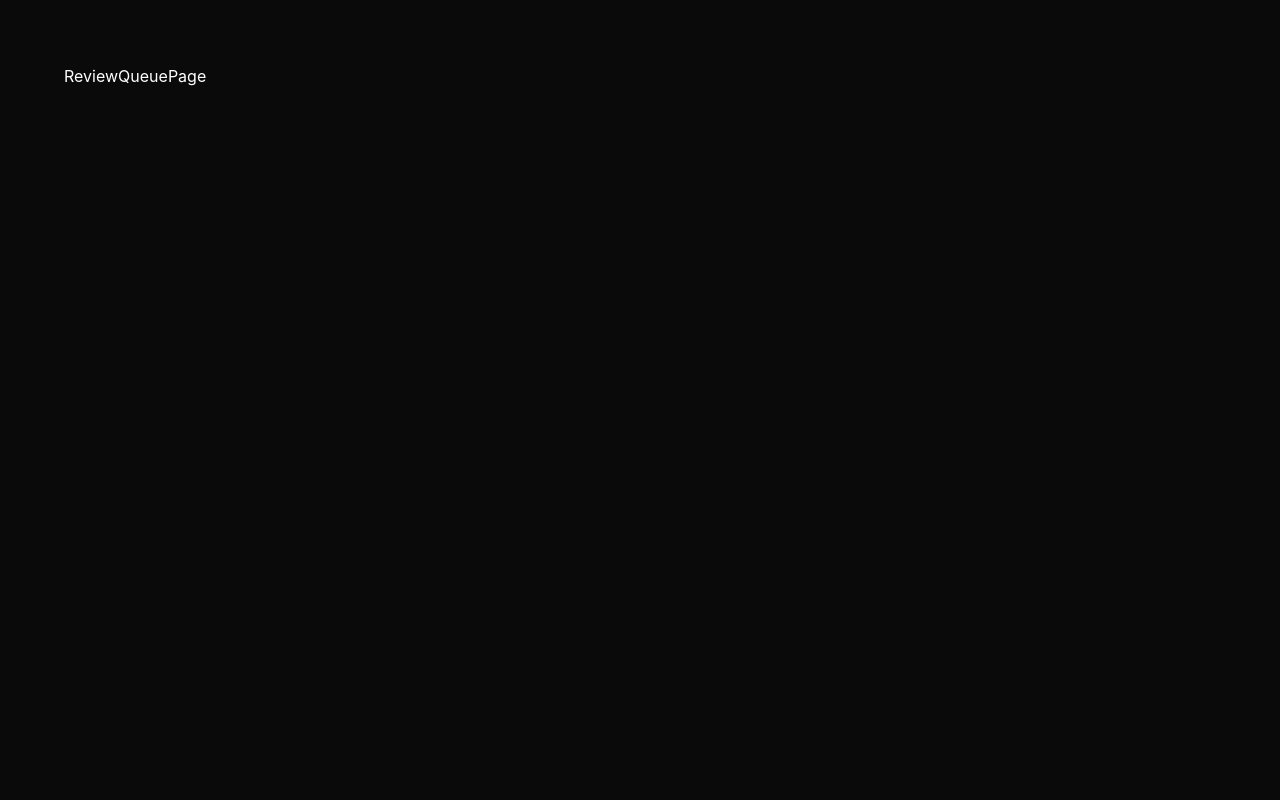
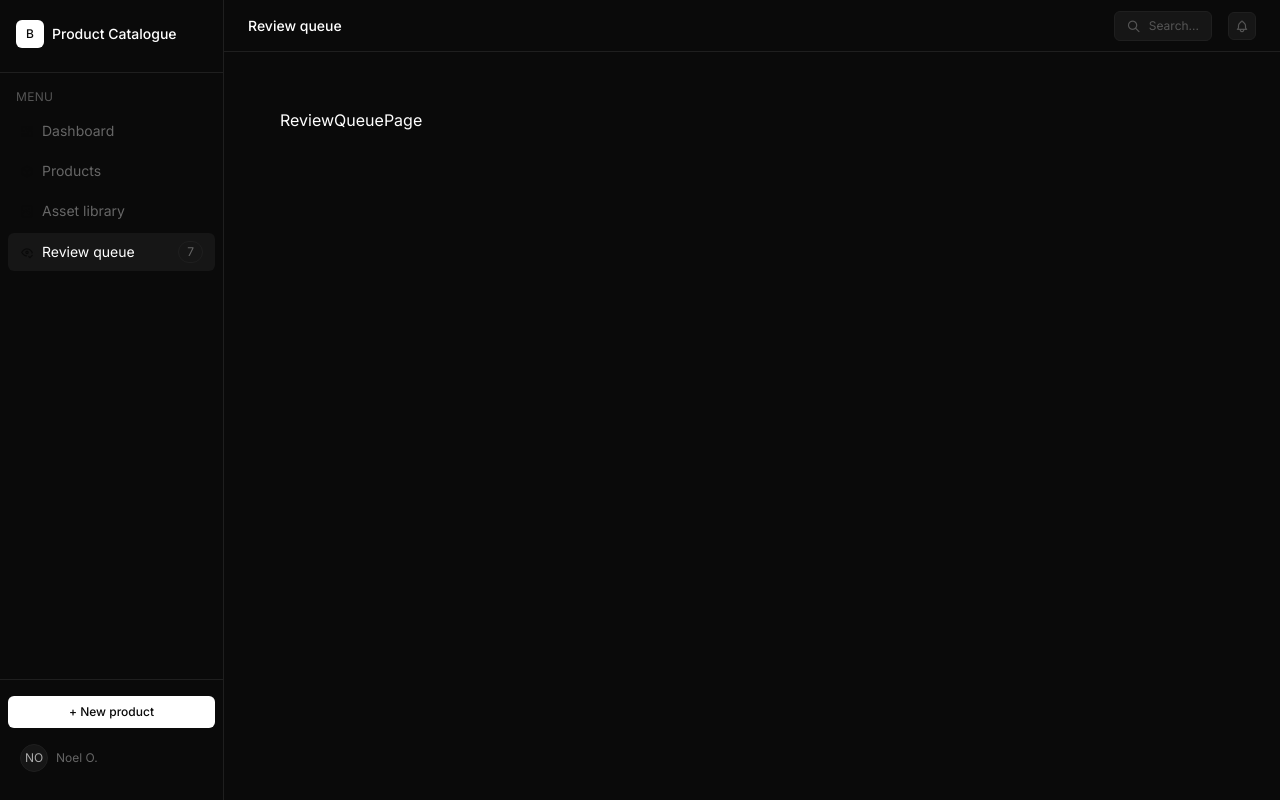
Before and after one commit to noel-odero/product-catalogue, a React (Vite) app in the folder product-catalogue/: page /review in a window 1280 px wide. Built offline with nearby package versions, Linux system fonts and the light colour scheme.

Commit message:
feat: implement layout components with Sidebar and Topbar, and add stylesheet link

```diff
--- a/product-catalogue/index.html
+++ b/product-catalogue/index.html
@@ -3,6 +3,7 @@
   <head>
     <meta charset="UTF-8" />
     <link rel="icon" type="image/svg+xml" href="/favicon.svg" />
+    <link rel="stylesheet" href="https://cdn.jsdelivr.net/npm/@tabler/icons-webfont@latest/dist/tabler-icons.min.css" />
     <meta name="viewport" content="width=device-width, initial-scale=1.0" />
     <title>product-catalogue</title>
   </head>
--- a/product-catalogue/src/components/layout/AppShell.tsx
+++ b/product-catalogue/src/components/layout/AppShell.tsx
@@ -1,11 +1,17 @@
 import { Outlet } from 'react-router-dom'
+import Sidebar from './Sidebar'
+import Topbar from './Topbar'
 
 export default function AppShell() {
   return (
     <div className="flex h-screen bg-base">
-      <main className="flex-1 overflow-y-auto p-8">
-        <Outlet />
-      </main>
+      <Sidebar />
+      <div className="flex-1 flex flex-col overflow-hidden">
+        <Topbar />
+        <main className="flex-1 overflow-y-auto p-6">
+          <Outlet />
+        </main>
+      </div>
     </div>
   )
 }
--- a/product-catalogue/src/components/layout/Sidebar.tsx
+++ b/product-catalogue/src/components/layout/Sidebar.tsx
@@ -0,0 +1,71 @@
+import { NavLink, useNavigate } from 'react-router-dom'
+import { cn } from '../../lib/utils'
+
+interface NavItem {
+  label: string
+  path: string
+  icon: string
+  badge?: number
+}
+
+const navItems: NavItem[] = [
+  { label: 'Dashboard', path: '/', icon: 'ti-layout-dashboard' },
+  { label: 'Products', path: '/products', icon: 'ti-box' },
+  { label: 'Asset library', path: '/assets', icon: 'ti-photo' },
+  { label: 'Review queue', path: '/review', icon: 'ti-eye-check', badge: 7 },
+]
+
+export default function Sidebar() {
+  const navigate = useNavigate()
+
+  return (
+    <aside className="w-56 min-w-56 h-screen bg-base border-r border-border flex flex-col py-5">
+      <div className="px-4 pb-6 border-b border-border mb-4 flex items-center gap-2">
+        <div className="w-7 h-7 bg-white rounded-md flex items-center justify-center">
+          <span className="text-base text-xs font-medium">B</span>
+        </div>
+        <span className="text-content-primary text-sm font-medium">Product Catalogue</span>
+      </div>
+
+      <nav className="flex-1 px-2">
+        <p className="text-xs text-muted px-2 mb-2 tracking-wide uppercase">Menu</p>
+        {navItems.map(item => (
+          <NavLink
+            key={item.path}
+            to={item.path}
+            end={item.path === '/'}
+            className={({ isActive }) => cn(
+              'flex items-center gap-2 px-3 py-2 rounded-md text-sm mb-1 transition-colors',
+              isActive
+                ? 'bg-elevated text-content-primary'
+                : 'text-content-tertiary hover:text-content-secondary hover:bg-elevated',
+            )}
+          >
+            <i className={`ti ${item.icon} text-base`} aria-hidden="true" />
+            <span className="flex-1">{item.label}</span>
+            {item.badge && (
+              <span className="text-xs bg-elevated text-content-tertiary px-2 py-0.5 rounded-full border border-border">
+                {item.badge}
+              </span>
+            )}
+          </NavLink>
+        ))}
+      </nav>
+
+      <div className="px-2 mt-auto border-t border-border pt-4">
+        <button
+          onClick={() => navigate('/products/new')}
+          className="w-full bg-white text-base text-xs font-medium py-2 rounded-md hover:bg-gray-100 transition-colors"
+        >
+          + New product
+        </button>
+        <div className="flex items-center gap-2 px-3 py-2 mt-2">
+          <div className="w-7 h-7 rounded-full bg-elevated border border-border flex items-center justify-center text-xs text-content-secondary">
+            NO
+          </div>
+          <span className="text-xs text-content-tertiary">Noel O.</span>
+        </div>
+      </div>
+    </aside>
+  )
+}
--- a/product-catalogue/src/components/layout/Topbar.tsx
+++ b/product-catalogue/src/components/layout/Topbar.tsx
@@ -0,0 +1,28 @@
+import { useLocation } from 'react-router-dom'
+
+const pageTitles: Record<string, string> = {
+  '/': 'Dashboard',
+  '/products': 'Products',
+  '/products/new': 'New product',
+  '/assets': 'Asset library',
+  '/review': 'Review queue',
+}
+
+export default function Topbar() {
+  const { pathname } = useLocation()
+
+  const title = pageTitles[pathname] ?? 'Brand Studio'
+
+  return (
+    <header className="h-13 border-b border-border flex items-center px-6 gap-4 bg-base">
+      <span className="flex-1 text-sm font-medium text-content-primary">{title}</span>
+      <div className="flex items-center gap-2 bg-elevated border border-border rounded-md px-3 py-1.5">
+        <i className="ti ti-search text-muted text-sm" aria-hidden="true" />
+        <span className="text-xs text-muted">Search...</span>
+      </div>
+      <button className="w-7 h-7 bg-elevated border border-border rounded-md flex items-center justify-center">
+        <i className="ti ti-bell text-muted text-sm" aria-hidden="true" />
+      </button>
+    </header>
+  )
+}
--- a/product-catalogue/src/components/layout/index.ts
+++ b/product-catalogue/src/components/layout/index.ts
@@ -0,0 +1,3 @@
+export { default as AppShell } from './AppShell'
+export { default as Sidebar } from './Sidebar'
+export { default as Topbar } from './Topbar'
--- a/product-catalogue/src/index.css
+++ b/product-catalogue/src/index.css
@@ -1,5 +1,5 @@
+@import url('https://fonts.googleapis.com/css2?family=Inter:wght@400;500&display=swap');
 @import "tailwindcss";
-@import url('https://fonts.googleapis.com/css2?family=Inter:wght@400;500&display=swap');
 
 @theme {
   --color-base: #0a0a0a;
```
